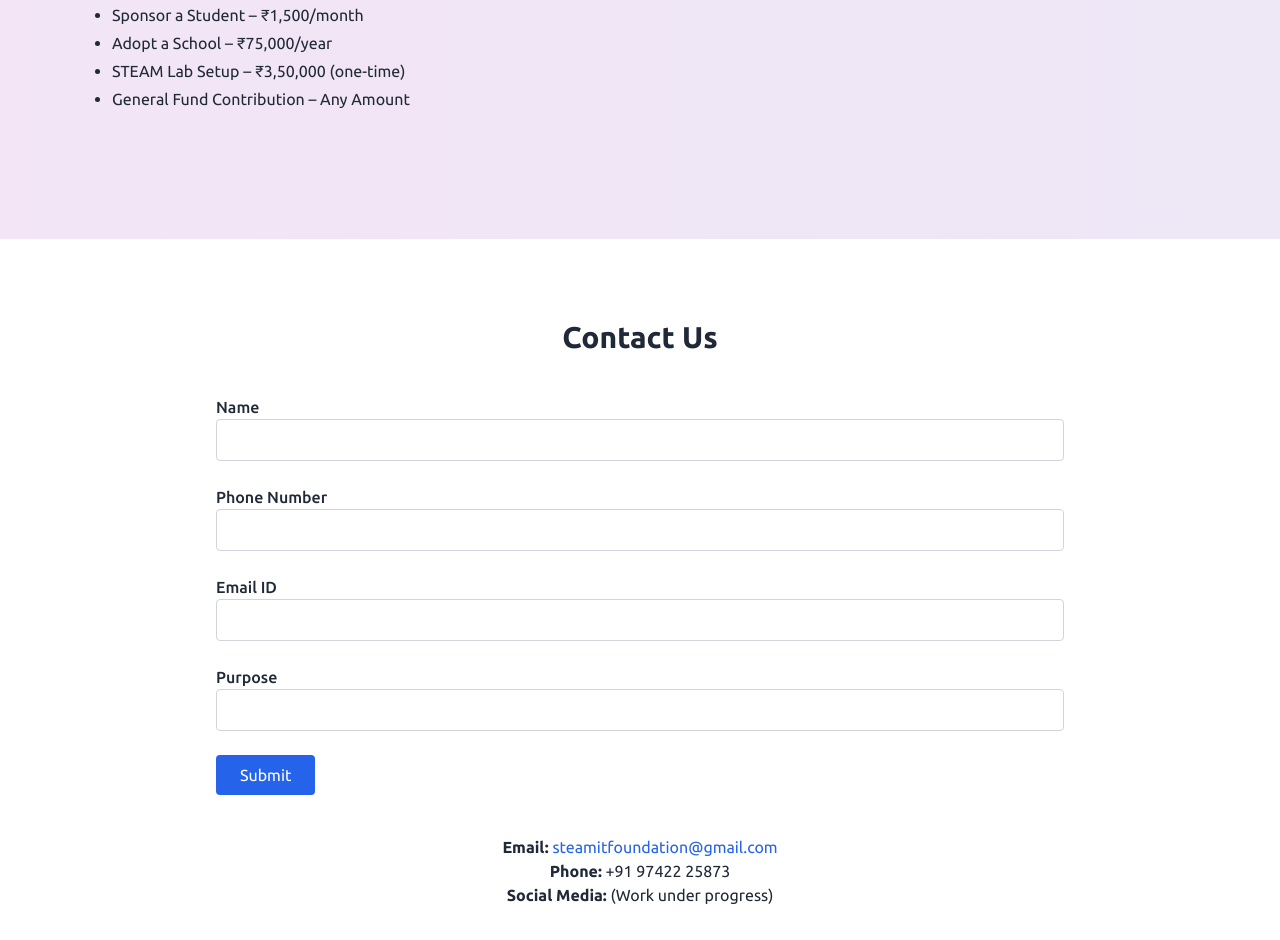
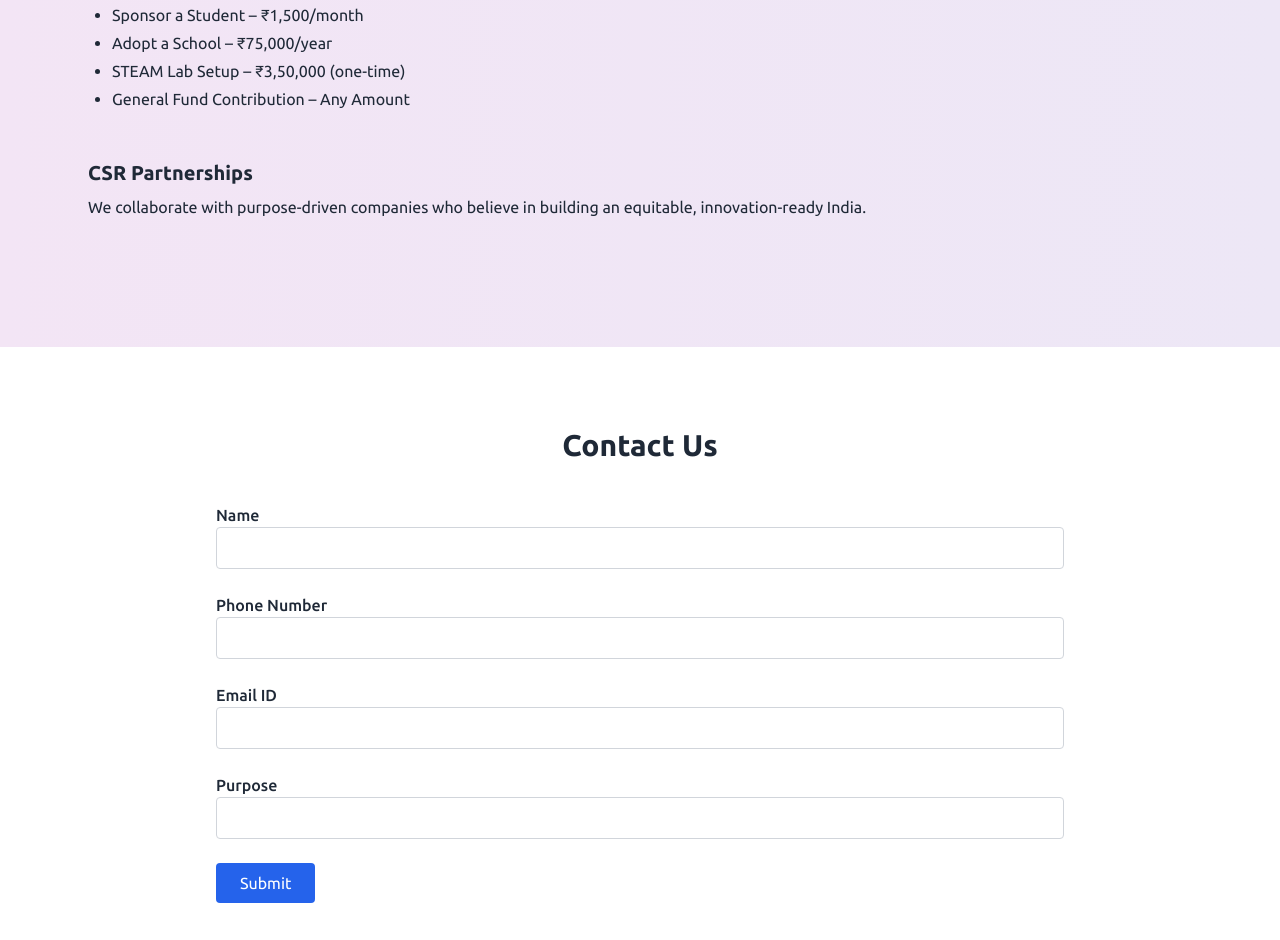
Before and after one commit to shivam-chaturvedi/steam-it, a plain HTML site: page index.html in a window 1280 px wide. Shown: the part 6388-7328 px from the top of the page. Drawn offline with nearby package versions, Linux system fonts and the light colour scheme.

Commit message:
completed CSR Partnerships

```diff
--- a/index.html
+++ b/index.html
@@ -360,11 +360,15 @@
                         <li>General Fund Contribution – Any Amount</li>
                     </ul>
                 </div>
+                <div class ="mb-12">
+                     <h3 class="text-xl font-semibold mb-2">CSR Partnerships</h3>
+                     <p class="mb-4">We collaborate with purpose-driven companies who believe in building an equitable, innovation-ready India.</p>
+                </div>
                 <!-- <h3 class="text-xl font-semibold mb-2">CSR Partnerships</h3>
                 <ul class="list-disc pl-6 space-y-1">
                     <li>Custom projects, reporting, employee volunteering</li>
                     <li>Section 12A & 80G, CSR-1 registered</li>
-                    <li>Email: steamitfoundation@gmail.com</li>
+                    <li>Ema il: steamitfoundation@gmail.com</li>
                 </ul> -->
             </div>
         </div>
```
